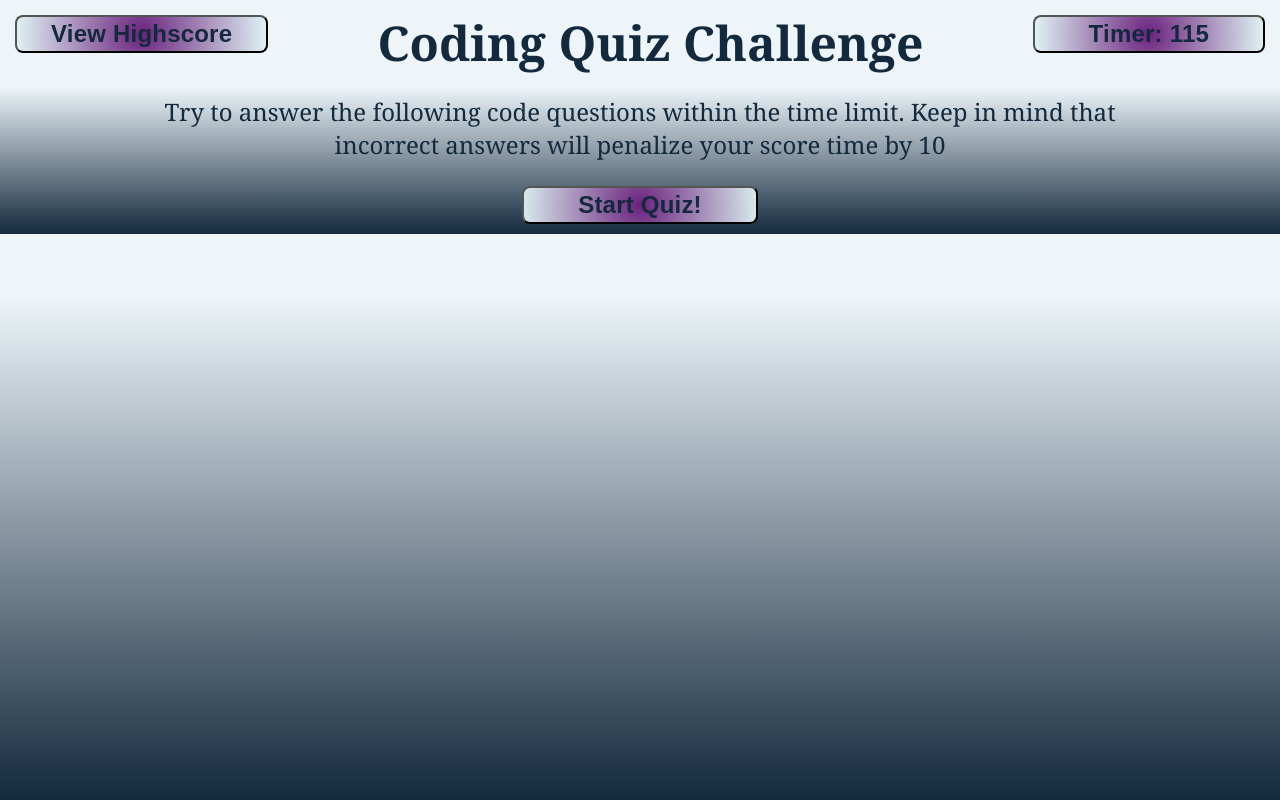
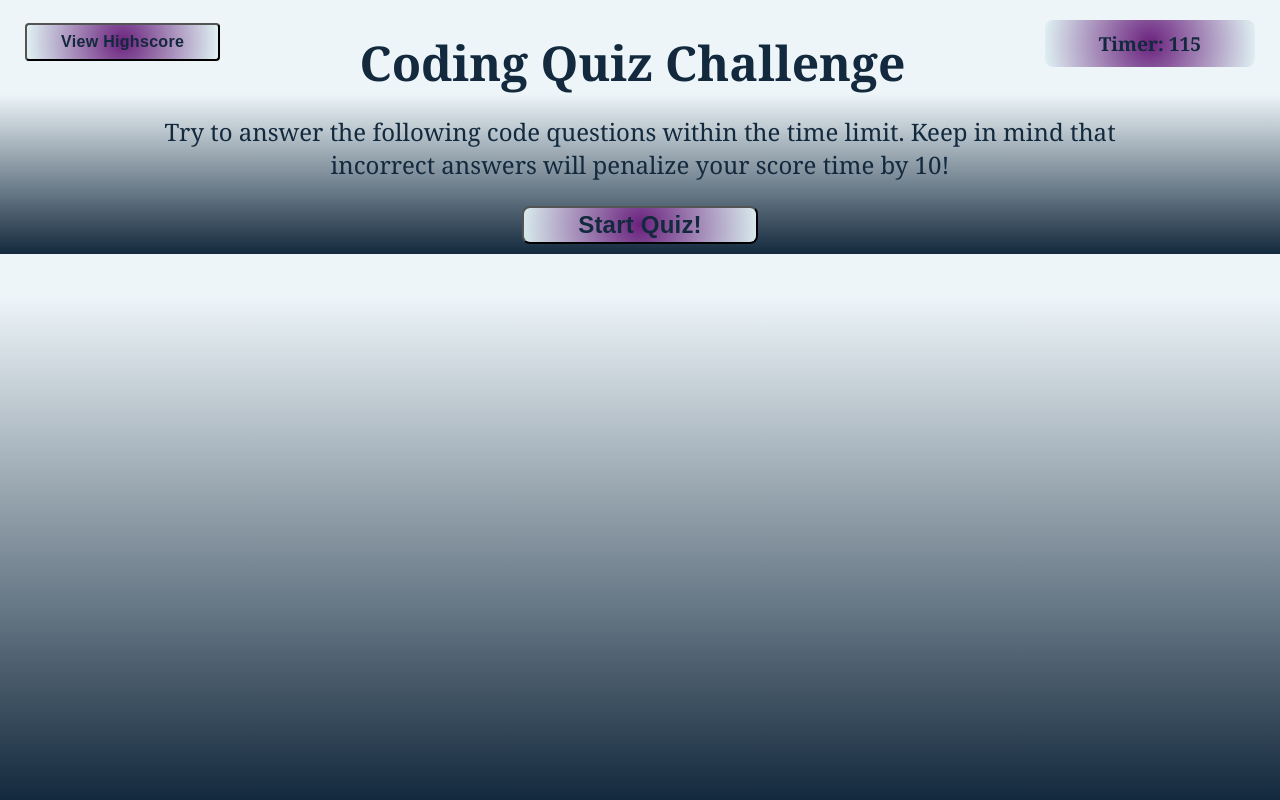
Before and after one commit to ddaghlas/Code-Quiz, a plain HTML site: page index.html in a window 1280 px wide. Drawn offline with Linux system fonts and the light colour scheme; files whose address does not match are found by name.

Commit message:
Added more styling

```diff
--- a/assets/css/style.css
+++ b/assets/css/style.css
@@ -43,14 +43,16 @@
     max-width: 325px;
     padding: 10px 54px;
     text-align: center;
-    transition-duration: 0.15s;
+    /* transition-duration: 0.15s;
     transition-property: background-color;
-    transition-timing-function: linear;
+    transition-timing-function: linear; */
     margin-top: 0.2em;
   }
 
   header {
     padding: 10px;
+    /* display: flex; */
+    flex-wrap: wrap;
     text-align: center;
     /* background: #fff; */
     color: #13293d;
@@ -58,27 +60,28 @@
     /* border-bottom:30px #879274; */
   }
 
-  main {
+  /* main {
     display: flex;
     flex-wrap: wrap;
     /* justify-content: space-around; */
-  }
 
-  section {
+  /* section {
     flex: 0 auto;
     /* padding: 8px; */
-    margin-top: 20px;
+    /* margin-top: 20px;
     background-color: white;
     border-radius: 4px;
-  }
+  } */
 
   #view-highscore {
     /* width: 12vw; */
     /* height: 100px; */
+    font-size: 1rem;
     float: left;
     margin-left: 5px;
-    border-radius: 8px;
+    border-radius: 4px;
     padding: 10px 34px;
+    letter-spacing: 0.31px;
        /* width: 30vw;
     height: 100px; */
     /* margin-left: 5px; */
@@ -87,29 +90,28 @@
   #timer-count {
      /* width: 30vw;
     height: 100px; */
+    font-size: 1.2rem;
+    font-weight: bolder;
     float: right;
     margin-right: 5px;
+    padding: 10px 54px;
+    background: radial-gradient(circle, rgb(107, 34, 126) 0%, rgba(223, 242, 243, 0.954) 100%);
     border-radius: 8px;
-    padding: 10px 54px;
+    color: #13293d;
        /* width: 30vw;
     height: 100px; */
     /* margin-left: 5px; */
  }
 
-  #code-quiz {
+  /* #code-quiz {
     width: 55vw;
     height: 400px;
     line-height: 360px;
-  }
+  } */
 
-  #card {
-    background: radial-gradient(circle, rgb(247, 246, 244) 0%, rgba(180, 178, 175, 0.604) 100%);
-    border: 1px solid #eceff1;
-    border-radius: 8px;
-    box-shadow: rgba(60, 64, 67, 2) 0 1px 2px 0,
-      rgba(60, 64, 67, 0.15) 0 2px 4px 3px;
+  .card {
     margin: auto;
-    padding: 20px;
+    padding: 10px;
   }
 
   #large-font {
--- a/index.html
+++ b/index.html
@@ -10,21 +10,23 @@
 </head>
 <body>
   <header>
+    <div class="card stats">
     <button id="view-highscore">View Highscore</button>
-    <button id="timer-count">Timer: 115</button>
+    <div id="timer-count">Timer: 115</div>
+    </div>
     <div id="large-font">Coding Quiz Challenge</div>
     <p>
-      Try to answer the following code questions within the time limit. Keep in mind that incorrect answers will penalize your score time by 10
+      Try to answer the following code questions within the time limit. Keep in mind that incorrect answers will penalize your score time by 10!
     </p>
     <button id="start-button">Start Quiz!</button>
   </header>
 
-  <main>
+  <!-- <main>
     <section>
       <div id="card code-quiz">
         <div id="large-font code-questions"></div>
       </div>
-    </section>
+    </section> -->
 
     <!-- build a section out for each question card -- create ids for correct answers -->
 
@@ -45,7 +47,7 @@
 
       </div> -->
     <!-- </section> -->
-  </main>
+  <!-- </main> -->
   <script src=".assets/js/script.js"></script>
 </body>
 </html>
```
